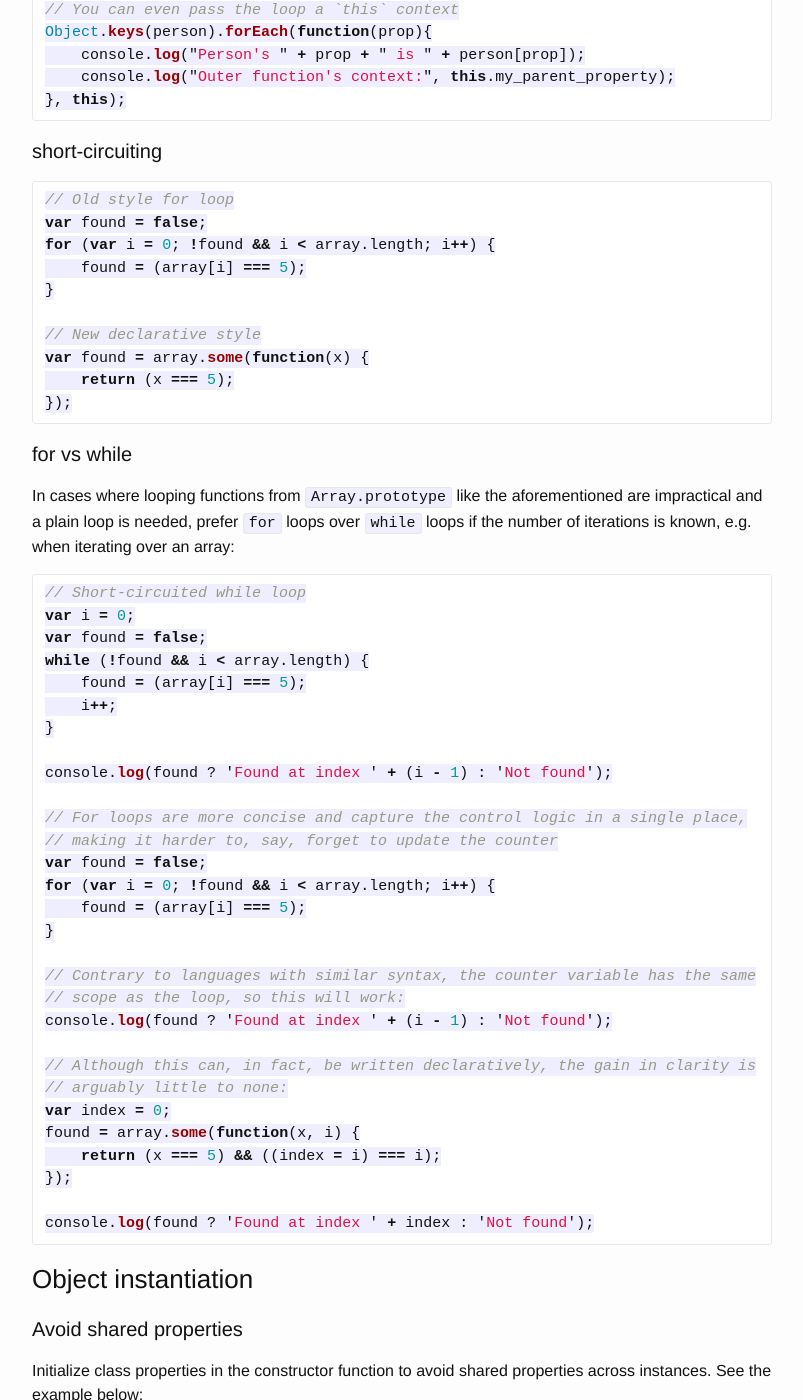
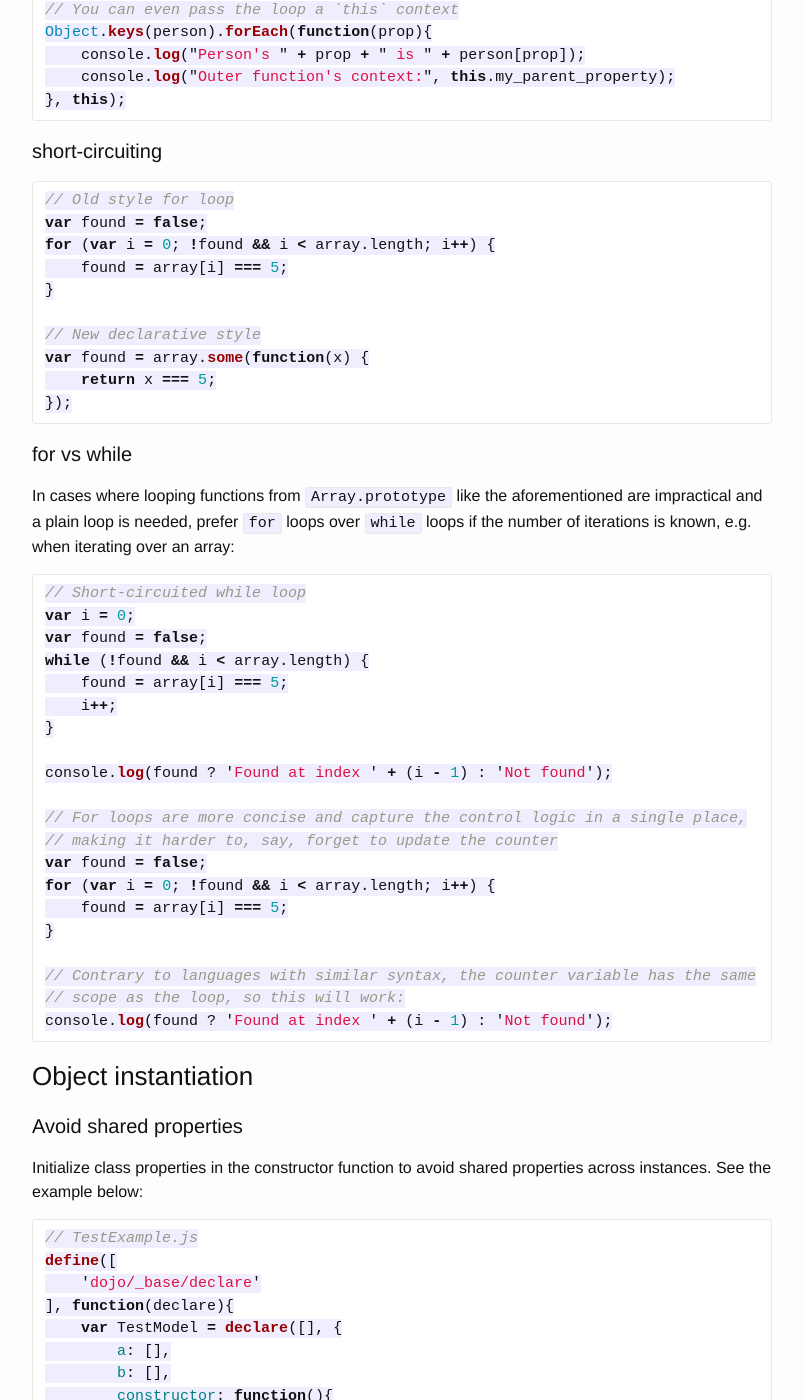
Before and after one commit to fieldaware/style-guide, a Jekyll site: the page built from frontend.md, in a window 1280 px wide and 1400 px high, scrolled down 3370 px. Shown: the whole window, without its empty margins (238-1041 px from the left). Built offline with Jekyll 4.4.1, drawn with Linux system fonts in a browser that asks for light colours; nearby versions of some CDN libraries; Markdown is read by kramdown in place of the engine named in the settings.

Commit message:
Apply Anthony and Raul feedback

````diff
--- a/frontend.md
+++ b/frontend.md
@@ -115,12 +115,12 @@ Object.keys(person).forEach(function(prop){
 // Old style for loop
 var found = false;
 for (var i = 0; !found && i < array.length; i++) {
-    found = (array[i] === 5);
+    found = array[i] === 5;
 }
 
 // New declarative style
 var found = array.some(function(x) {
-    return (x === 5);
+    return x === 5;
 });
 ```
 
@@ -135,7 +135,7 @@ loops if the number of iterations is known, e.g. when iterating over an array:
 var i = 0;
 var found = false;
 while (!found && i < array.length) {
-    found = (array[i] === 5);
+    found = array[i] === 5;
     i++;
 }
 
@@ -145,21 +145,12 @@ console.log(found ? 'Found at index ' + (i - 1) : 'Not found');
 // making it harder to, say, forget to update the counter
 var found = false;
 for (var i = 0; !found && i < array.length; i++) {
-    found = (array[i] === 5);
+    found = array[i] === 5;
 }
 
 // Contrary to languages with similar syntax, the counter variable has the same
 // scope as the loop, so this will work:
 console.log(found ? 'Found at index ' + (i - 1) : 'Not found');
-
-// Although this can, in fact, be written declaratively, the gain in clarity is
-// arguably little to none:
-var index = 0;
-found = array.some(function(x, i) {
-    return (x === 5) && ((index = i) === i);
-});
-
-console.log(found ? 'Found at index ' + index : 'Not found');
 ```
 
 ### Object instantiation
````
